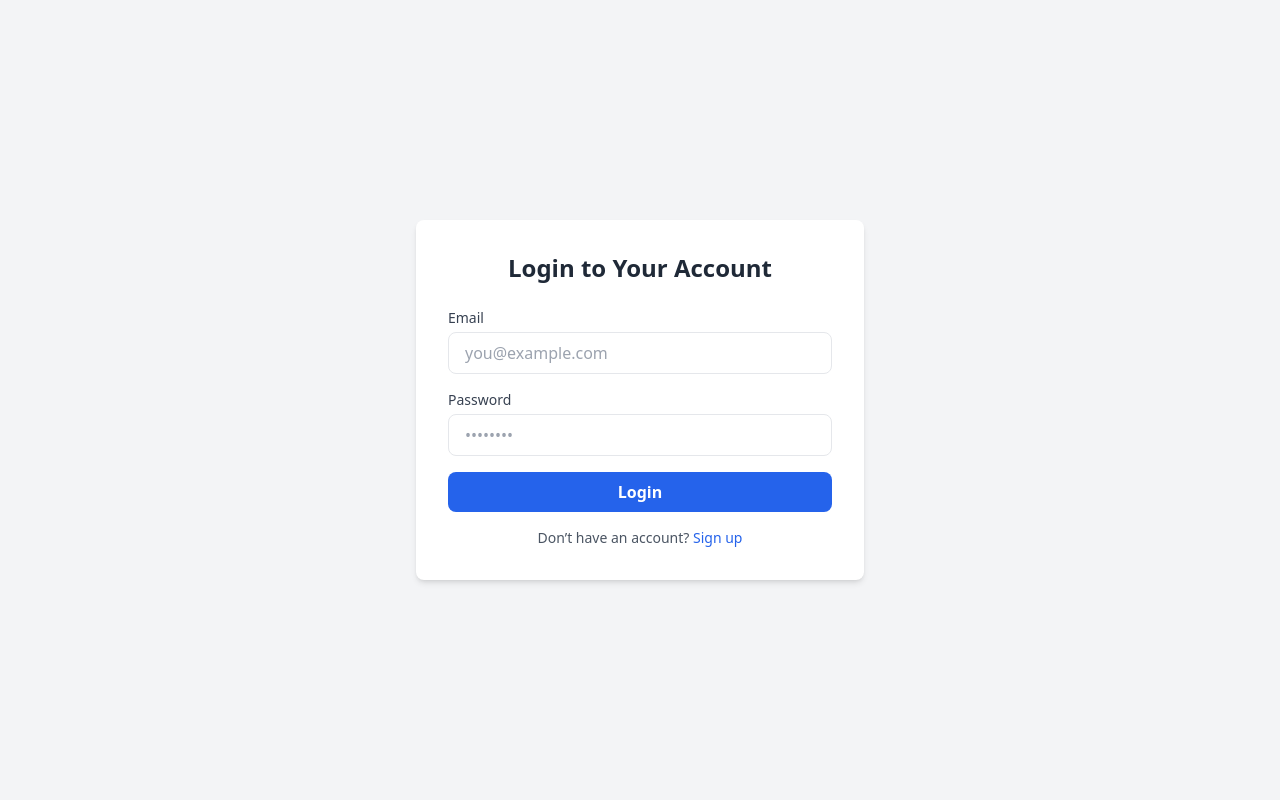
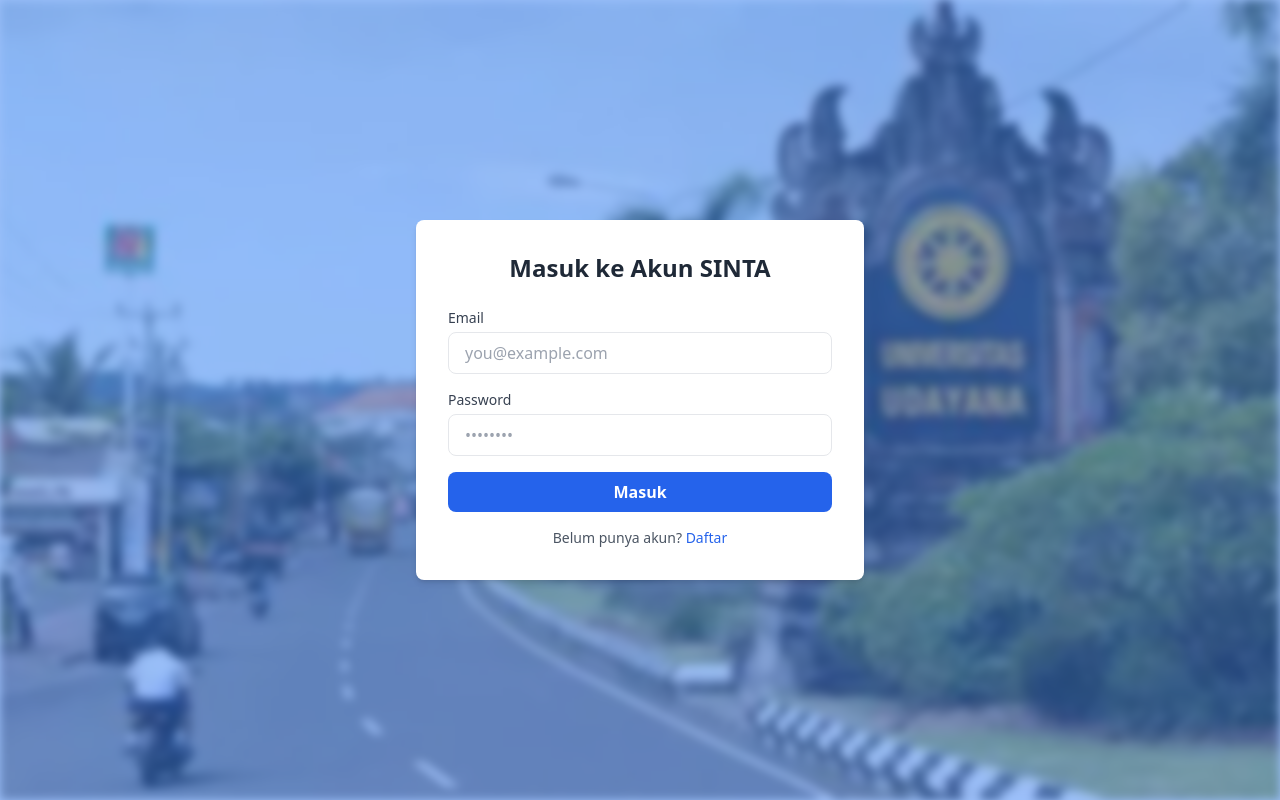
Before and after one commit to Leoudah/SINTAPUS, a React (Vite) app in the folder frontend/: page /login in a window 1280 px wide. Built offline with nearby package versions, Linux system fonts and the light colour scheme.

Commit message:
finalisasi form login regis

```diff
--- a/frontend/src/pages/Login.jsx
+++ b/frontend/src/pages/Login.jsx
@@ -1,5 +1,6 @@
 import { useState } from "react";
 import { useNavigate } from "react-router-dom";
+import backgroundImg from '../assets/unudtanda.png';
 
 function Login() {
   const navigate = useNavigate();
@@ -43,10 +44,12 @@ function Login() {
   };
 
   return (
-    <div className="flex items-center justify-center min-h-screen bg-gray-100">
-      <div className="w-full max-w-md bg-white rounded-lg shadow-md p-8">
+    <div className="flex items-center justify-center min-h-screen relative">
+      <div className="absolute inset-0 bg-cover bg-center" style={{ backgroundImage: `url(${backgroundImg})`, filter: 'blur(5px)' }}></div>
+      <div className="absolute inset-0 bg-blue-500 opacity-50"></div>
+      <div className="relative z-10 w-full max-w-md bg-white rounded-lg shadow-md p-8">
         <h2 className="text-2xl font-bold text-center text-gray-800 mb-6">
-          Login to Your Account
+          Masuk ke Akun SINTA
         </h2>
         <form onSubmit={handleLogin} className="space-y-4">
           <div>
@@ -79,13 +82,13 @@ function Login() {
             type="submit"
             className="w-full bg-blue-600 text-white font-semibold py-2 rounded-lg hover:bg-blue-700 transition-colors"
           >
-            Login
+            Masuk
           </button>
         </form>
         <p className="text-sm text-gray-600 mt-4 text-center">
-          Don’t have an account?{" "}
+          Belum punya akun?{" "}
           <a href="/register" className="text-blue-600 hover:underline">
-            Sign up
+            Daftar
           </a>
         </p>
       </div>
--- a/frontend/src/pages/Register.jsx
+++ b/frontend/src/pages/Register.jsx
@@ -1,6 +1,7 @@
 import { useState } from "react";
 import { registerDosen } from "../api/auth.api";
 import { useNavigate } from "react-router-dom";
+import backgroundImg from '../assets/unudtanda.png';
 
 export default function Register() {
   const navigate = useNavigate();
@@ -35,10 +36,12 @@ export default function Register() {
   };
 
   return (
-    <div className="flex items-center justify-center min-h-screen bg-gray-100">
-      <div className="w-full max-w-2xl bg-white rounded-lg shadow-md p-8">
+    <div className="flex items-center justify-center min-h-screen relative">
+      <div className="absolute inset-0 bg-cover bg-center" style={{ backgroundImage: `url(${backgroundImg})`, filter: 'blur(5px)' }}></div>
+      <div className="absolute inset-0 bg-blue-500 opacity-50"></div>
+      <div className="relative z-10 w-full max-w-2xl bg-white rounded-lg shadow-md p-8">
         <h2 className="text-2xl font-bold text-center text-gray-800 mb-6">
-          Register Your Account
+          Daftar Akun SINTA
         </h2>
         <form onSubmit={handleSubmit} className="grid grid-cols-2 gap-4">
           <div>
@@ -131,13 +134,13 @@ export default function Register() {
             type="submit"
             className="col-span-2 w-full bg-blue-600 text-white font-semibold py-2 rounded-lg hover:bg-blue-700 transition-colors"
           >
-            Register
+            Daftar
           </button>
         </form>
         <p className="text-sm text-gray-600 mt-4 text-center">
-          Already have an account?{" "}
+          Sudah memiliki akun?{" "}
           <a href="/login" className="text-blue-600 hover:underline">
-            Login
+            Masuk
           </a>
         </p>
       </div>
```
